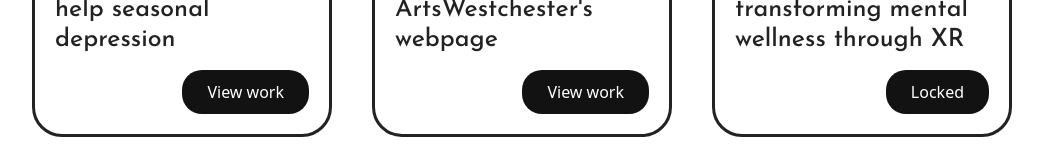
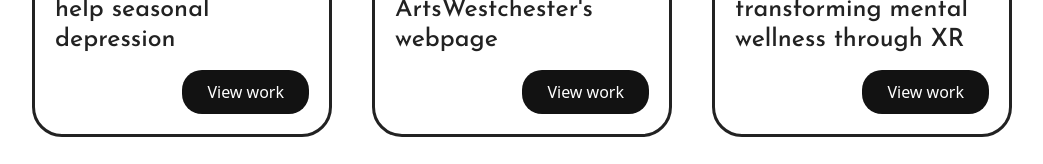
Before and after one commit to chaconshania/Portfolio, a React (Vite) app: page / in a window 1280 px wide. Shown: the part 1383-1547 px from the top of the page, without its empty margins (118-1161 px from the left). Built offline with nearby package versions, Linux system fonts and the light colour scheme.

Commit message:
Added link

```diff
--- a/src/webpages/Home/Projects/Projects.jsx
+++ b/src/webpages/Home/Projects/Projects.jsx
@@ -1,8 +1,4 @@
 import styles from "./ProjectsStyles.module.css";
-import webpage from "../../../assets/appine.png";
-import dreamscape from "../../../assets/dreamscape.png";
-
-import weatherApp from "../../../assets/weather-app.png";
 import luminate from "../../../assets/luminate-mockup-light.jpg";
 import Project from "../../../common/Project";
 import ArtsW from "../../../assets/artswestchester-logo.jpg";
@@ -31,7 +27,8 @@ function Projects() {
           src={Locked}
           h6="Case study"
           h3="InnerSpace: transforming mental wellness through XR"
-          button="Locked"
+          link="https://innerspacexr.framer.website/"
+          button="View work"
         />
       </div>
     </section>
```
